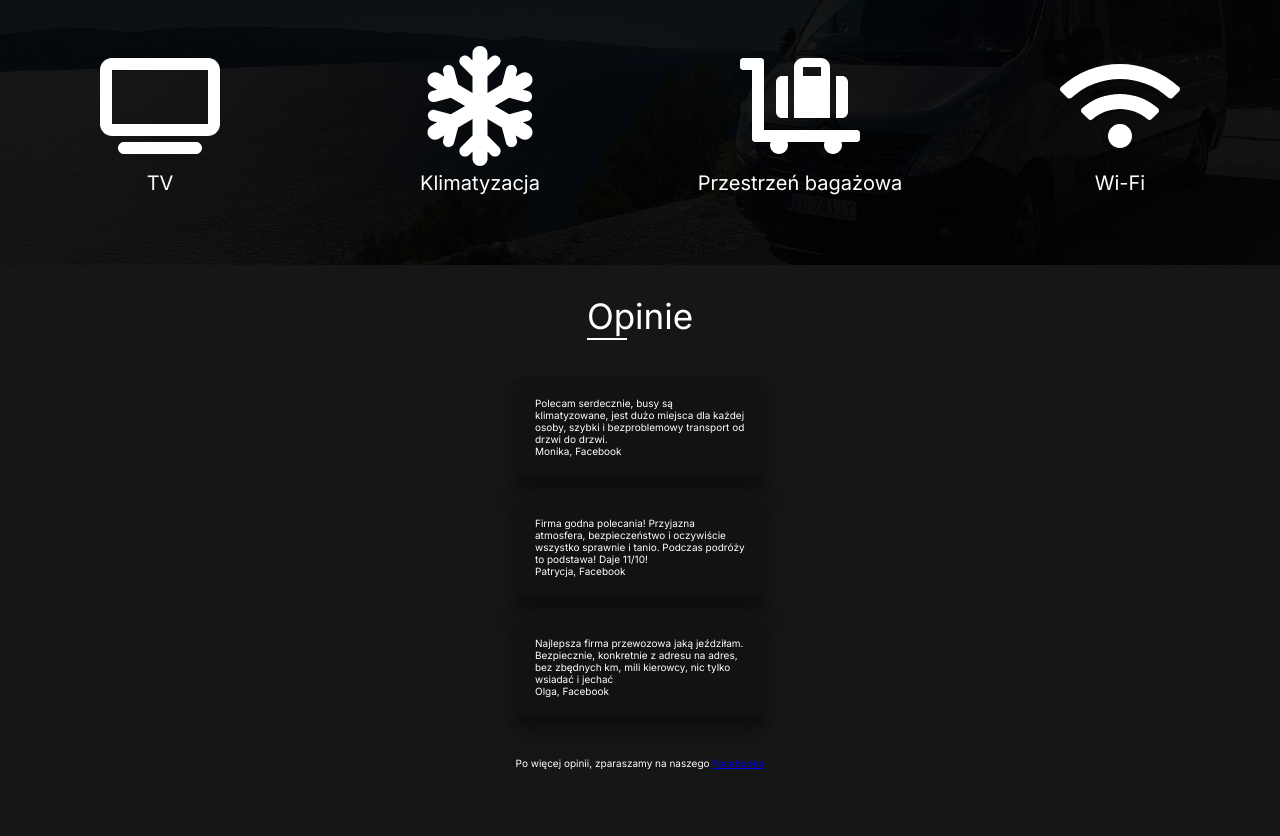
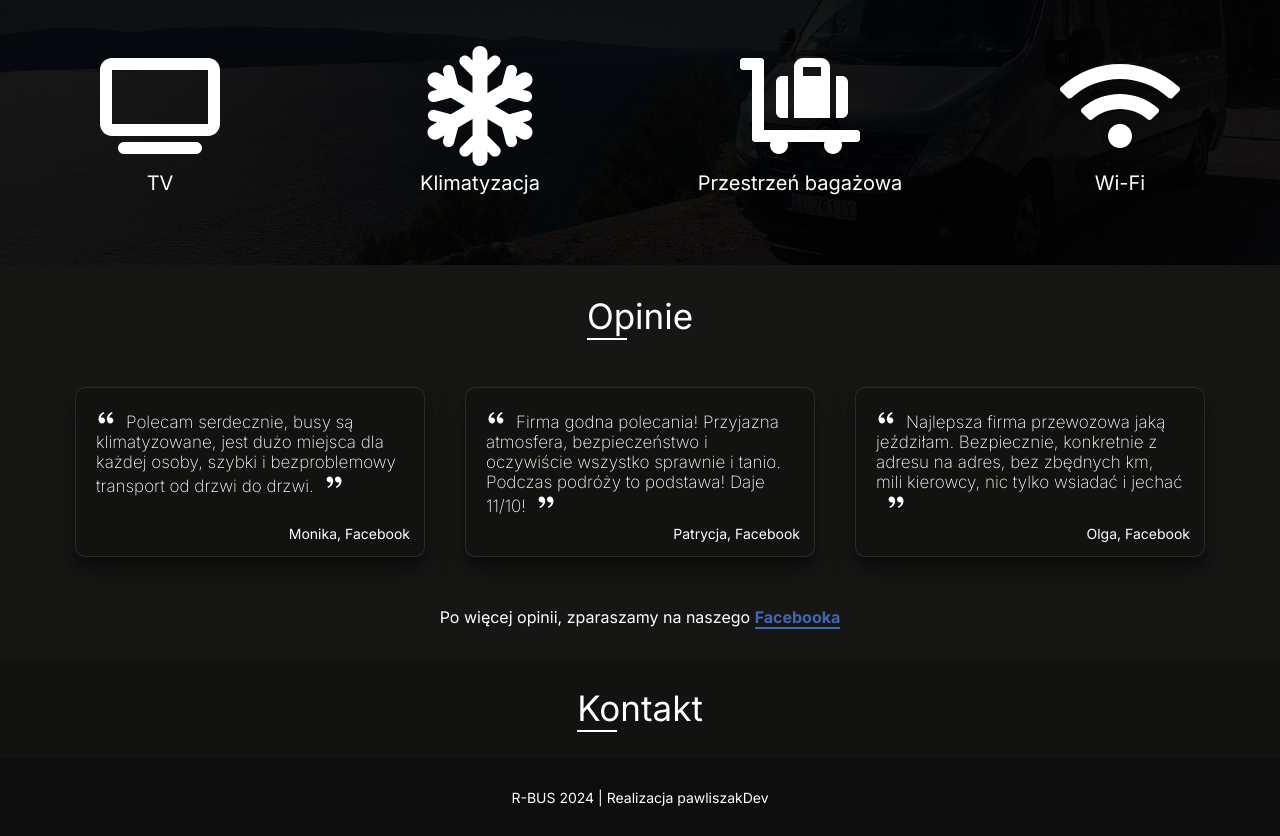
Before and after one commit to Pawliszakk/R-Bus, a Next.js app: page / in a window 1280 px wide. Shown: the part 4191-5027 px from the top of the page. Before the commit the page ends 4990 px from the top, so only its background shows below. Built offline with nearby package versions, Linux system fonts and the light colour scheme.

Commit message:
added footer

```diff
--- a/app/page.tsx
+++ b/app/page.tsx
@@ -1,5 +1,7 @@
 import About from '@/components/About/About';
+import Contact from '@/components/Contact/Contact';
 import Decoration from '@/components/Decoration/Decoration';
+import Footer from '@/components/Footer/Footer';
 import Hero from '@/components/Hero/Hero';
 import Reviews from '@/components/Reviews/Reviews';
 import Routes from '@/components/Routes/Routes';
@@ -16,6 +18,8 @@ export default function Home() {
 			<Trips />
 			<Decoration />
 			<Reviews />
+			<Contact />
+			<Footer />
 		</>
 	);
 }
--- /dev/null
+++ b/components/Contact/Contact.tsx
@@ -0,0 +1,13 @@
+import Section from '../UI/Section/Section';
+import SectionTitle from '../UI/Section/SectionTitle';
+import classes from './Contact.module.scss';
+
+const Contact = () => {
+	return (
+		<Section id="kontakt" dark>
+			<SectionTitle>Kontakt</SectionTitle>
+		</Section>
+	);
+};
+
+export default Contact;
--- /dev/null
+++ b/components/Footer/Footer.module.scss
@@ -0,0 +1,21 @@
+.footer {
+	background-color: var(--main-darkest);
+	padding: 3rem 0;
+	display: flex;
+	justify-content: center;
+	align-items: center;
+	p {
+		a {
+			text-decoration: none;
+			color: #fff;
+		}
+	}
+}
+
+@media (min-width: 768px) {
+	.footer {
+		p {
+			font-size: 1.4rem;
+		}
+	}
+}
--- /dev/null
+++ b/components/Footer/Footer.tsx
@@ -0,0 +1,16 @@
+import classes from './Footer.module.scss';
+
+const Footer = () => {
+	const currentYear = new Date().getFullYear();
+
+	return (
+		<footer className={classes.footer}>
+			<p>
+				R-BUS <span>{currentYear}</span> | Realizacja{' '}
+				<a href="www.pawliszakdev.com">pawliszakDev</a>
+			</p>
+		</footer>
+	);
+};
+
+export default Footer;
--- a/components/Reviews/Review.module.scss
+++ b/components/Reviews/Review.module.scss
@@ -1,17 +1,69 @@
 .review {
+	position: relative;
 	background-color: var(--main-darker);
-	padding: 2rem;
+	padding: 2rem 2rem 3rem 2rem;
 	width: 250px;
 	border-radius: 10px;
 	margin: 1rem 0;
 	box-shadow: rgba(0, 0, 0, 0.25) 0px 14px 28px,
 		rgba(0, 0, 0, 0.22) 0px 10px 10px;
 	transition: transform 0.3s;
+	border: 1px solid rgba(255, 255, 255, 0.1);
+	p {
+		font-weight: 200;
+		svg {
+			font-size: 1.4rem;
+		}
+		.leftQuote {
+			margin-right: 0.5em;
+		}
+		.rightQuote {
+			margin-left: 0.5em;
+		}
+	}
 	span {
-		display: block;
-		margin-left: auto;
+		position: absolute;
+		bottom: 1em;
+		right: 1em;
 	}
 	&:hover {
 		transform: scale(0.95);
 	}
 }
+
+@media (min-width: 400px) {
+	.review {
+		width: 300px;
+		p {
+			font-size: 1.2rem;
+		}
+	}
+}
+@media (min-width: 576px) {
+	.review {
+		height: 170px;
+		margin: 2rem;
+		width: 350px;
+		p {
+			font-size: 1.5rem;
+		}
+		span {
+			font-size: 1.2rem;
+		}
+	}
+}
+@media (min-width: 992px) {
+	.review {
+		padding-bottom: 4rem;
+		width: 350px;
+		p {
+			font-size: 1.7rem;
+			svg {
+				font-size: 2rem;
+			}
+		}
+		span {
+			font-size: 1.4rem;
+		}
+	}
+}
--- a/components/Reviews/Review.tsx
+++ b/components/Reviews/Review.tsx
@@ -1,5 +1,5 @@
 import classes from './Review.module.scss';
-
+import { RiDoubleQuotesL, RiDoubleQuotesR } from 'react-icons/ri';
 interface ReviewProps {
 	text: string;
 	author: string;
@@ -8,7 +8,11 @@ interface ReviewProps {
 const Review: React.FC<ReviewProps> = ({ text, author }) => {
 	return (
 		<div className={classes.review}>
-			<p>{text}</p>
+			<p>
+				<RiDoubleQuotesL className={classes.leftQuote} />
+				{text}
+				<RiDoubleQuotesR className={classes.rightQuote} />
+			</p>
 
 			<span>{author}</span>
 		</div>
--- a/components/Reviews/Reviews.module.scss
+++ b/components/Reviews/Reviews.module.scss
@@ -5,3 +5,45 @@
 	align-items: center;
 	flex-direction: column;
 }
+.paragraph {
+	font-size: 1.4rem;
+	a {
+		position: relative;
+		text-decoration: none;
+		color: #4267b2;
+		font-weight: bold;
+		z-index: 1;
+		border-bottom: 2px solid #4267b2;
+		transition: color 0.3s;
+		&::before {
+			content: '';
+			position: absolute;
+			bottom: 0;
+			left: 0;
+			height: 100%;
+			width: 100%;
+			transform: scaleY(0);
+			background-color: #4267b2;
+			z-index: -1;
+			transform-origin: bottom;
+			transition: transform 0.3s;
+		}
+		&:hover::before {
+			transform: scaleY(100%);
+		}
+		&:hover {
+			color: #fff;
+		}
+	}
+}
+@media (min-width: 576px) {
+	.box {
+		flex-direction: row;
+
+		flex-wrap: wrap;
+	}
+
+	.paragraph {
+		font-size: 1.6rem;
+	}
+}
--- a/components/Reviews/Reviews.tsx
+++ b/components/Reviews/Reviews.tsx
@@ -23,7 +23,7 @@ const Reviews = () => {
 				/>
 			</div>
 
-			<p>
+			<p className={classes.paragraph}>
 				Po więcej opinii, zparaszamy na naszego{' '}
 				<a
 					href="https://www.facebook.com/profile.php?id=100064112472168"
--- a/components/WhyUs/Gallery.module.scss
+++ b/components/WhyUs/Gallery.module.scss
@@ -50,12 +50,6 @@
 				font-size: 1rem;
 				font-weight: 200;
 			}
-		}
-		&:hover .otherSide {
-			opacity: 1;
-		}
-		&:hover {
-			transform: scale(0.95);
 		}
 	}
 }
@@ -117,6 +111,12 @@
 		.image {
 			width: 250px;
 			height: 250px;
+			&:hover .otherSide {
+				opacity: 1;
+			}
+			&:hover {
+				transform: scale(0.95);
+			}
 		}
 	}
 }
```
Also changed, not shown: components/Contact/Contact.module.scss (added).
